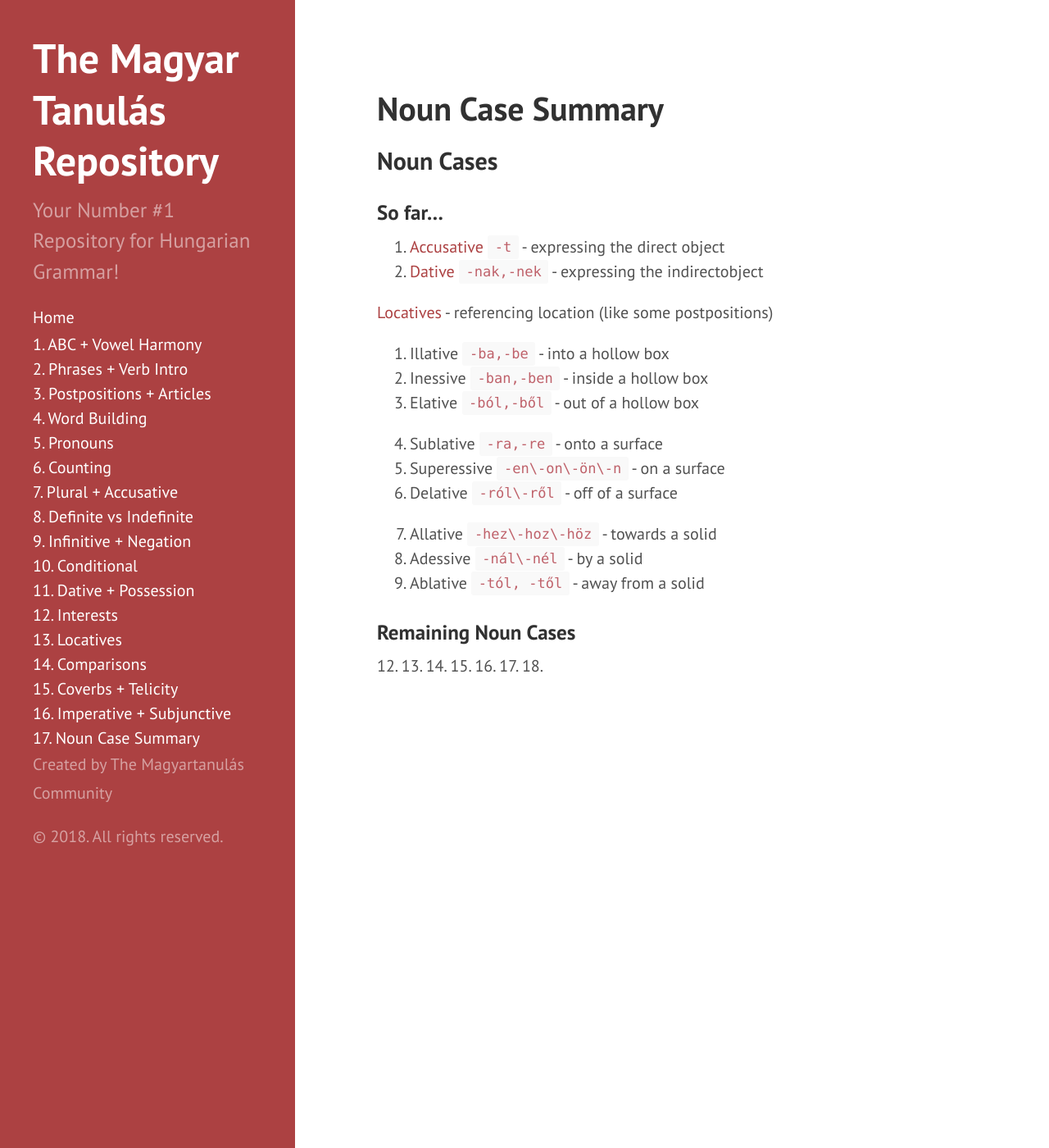
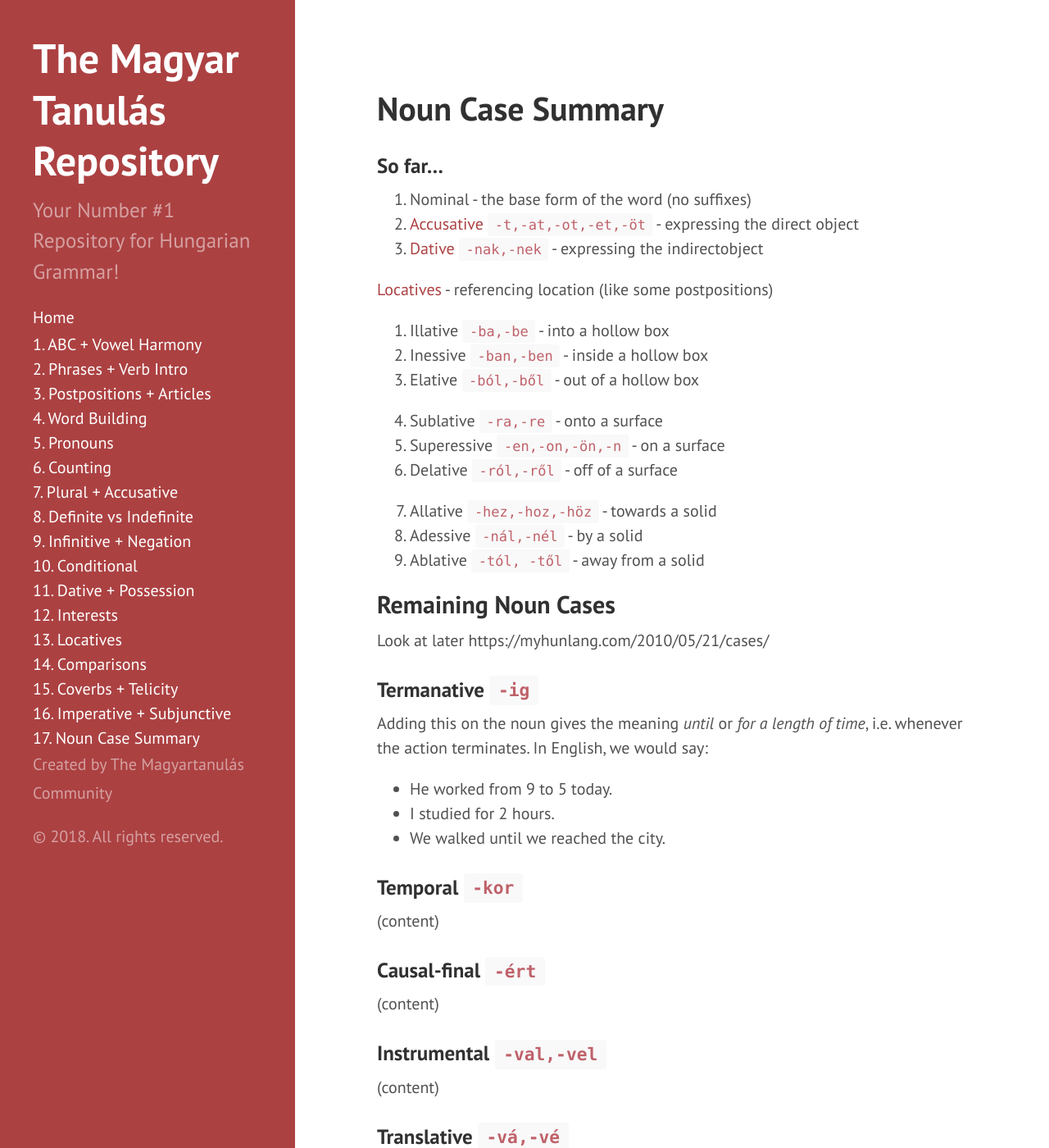
Before and after one commit to Magyartanulas/magyartanulas.github.io, a Jekyll site: the page built from noun_case_summary.md, in a window 1280 px wide and 1400 px high. Shown: the whole window at 82% size. Built offline with Jekyll 4.4.1, drawn with Linux system fonts in a browser that asks for light colours; Markdown is read by kramdown in place of the engine named in the settings; some of the changed text lies outside the part shown.

Commit message:
Update noun_case_summary.md

```diff
--- a/noun_case_summary.md
+++ b/noun_case_summary.md
@@ -4,12 +4,11 @@ title: Noun Case Summary
 layout: page
 ---
 
-## Noun Cases
-
 ### So far...
 
-1. [Accusative](https://magyartanulas.github.io/accusative_plurals/) `-t` - expressing the direct object
-2. [Dative](https://magyartanulas.github.io/dative_possession/) `-nak,-nek` - expressing the indirectobject
+1. Nominal - the base form of the word (no suffixes)
+2. [Accusative](https://magyartanulas.github.io/accusative_plurals/) `-t,-at,-ot,-et,-öt` - expressing the direct object
+3. [Dative](https://magyartanulas.github.io/dative_possession/) `-nak,-nek` - expressing the indirectobject
 
 [Locatives](https://magyartanulas.github.io/locatives/) - referencing location (like some postpositions)
 
@@ -18,19 +17,45 @@ layout: page
   5. Elative `-ból,-ből` - out of a hollow box
 
   6. Sublative `-ra,-re` - onto a surface
-  7. Superessive `-en\-on\-ön\-n` - on a surface
-  8. Delative `-ról\-ről` - off of a surface
+  7. Superessive `-en,-on,-ön,-n` - on a surface
+  8. Delative `-ról,-ről` - off of a surface
 
-  9. Allative `-hez\-hoz\-höz` - towards a solid
-  10. Adessive `-nál\-nél` - by a solid
+  9. Allative `-hez,-hoz,-höz` - towards a solid
+  10. Adessive `-nál,-nél` - by a solid
   11. Ablative `-tól, -től` - away from a solid
 
-### Remaining Noun Cases
+## Remaining Noun Cases
 
-12.
-13.
-14.
-15.
-16.
-17.
-18.
+Look at later https://myhunlang.com/2010/05/21/cases/
+
+### Termanative `-ig`
+
+Adding this on the noun gives the meaning *until* or *for a length of time*, i.e. whenever the action terminates. In English, we would say:
+
+* He worked from 9 to 5 today.
+* I studied for 2 hours.
+* We walked until we reached the city.
+
+### Temporal `-kor`
+
+(content)
+
+### Causal-final `-ért`
+
+(content)
+
+### Instrumental `-val,-vel`
+
+(content)
+
+### Translative `-vá,-vé`
+
+(content)
+
+### Comitative -stul,-stül
+
+### Distributive -nként
+
+### Distributive temporal -nként, -nta, -nte
+
+### Modal -képp, -képpen, -ként
```
